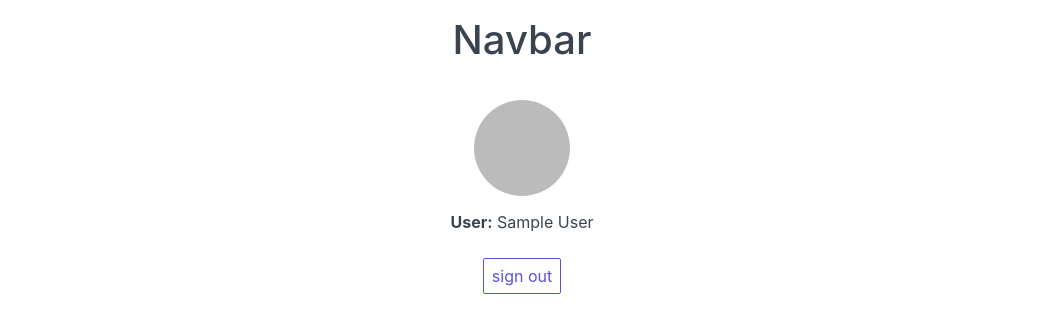
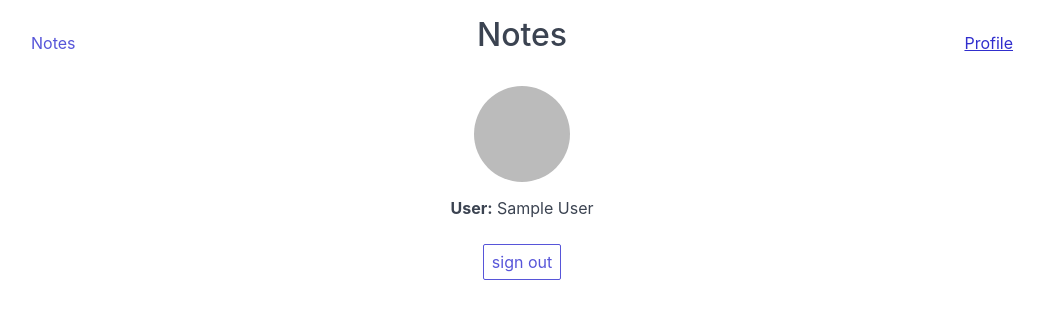
Before and after one commit to vadna034/firebase-notes, a React (Create React App) app: page /Auth in a window 1280 px wide. Shown: the top 332 px of the page, without its empty margins (118-1161 px from the left). Built offline with nearby package versions, Linux system fonts and the light colour scheme; no server answers; sample sign-in values are in the browser's storage.

Commit message:
Added a navbar with Auth to route between pages and a logout

```diff
--- a/src/App.js
+++ b/src/App.js
@@ -18,6 +18,9 @@ function App() {
           </div>
           <Switch>
             <Route exact path="/">
+              <Redirect to="/Notes" />
+            </Route>
+            <Route exact path="/Notes">
               <Main />
             </Route>
             <Route exact path="/Auth">
--- a/src/components/NavBar.js
+++ b/src/components/NavBar.js
@@ -1,3 +1,40 @@
-export default function NavBar() {
-  return <h1>Navbar</h1>;
+import { useContext } from 'react';
+import { NavLink } from 'react-router-dom';
+
+import 'spectre.css';
+
+import { AuthContext } from '../context/AuthContext';
+
+function NavBar(props) {
+  const { user, setUser } = useContext(AuthContext);
+  // 700 pixels should be minimum width.
+
+  return (
+    <div class="nav-main">
+      <header id="nav-lg" class="navbar">
+        <section class="navbar-section">
+          <div class="btn btn-link">
+            {user ? (
+              <NavLink to="/Notes" activeClassName="active">
+                Notes
+              </NavLink>
+            ) : null}
+          </div>
+        </section>
+        <section class="navbar-center">
+          <h2>Notes</h2>
+        </section>
+        <section class="navbar-section">
+          <div class="btn btn-link">
+            {user ? (
+              <NavLink to="/Auth" activeClassName="active">
+                Profile
+              </NavLink>
+            ) : null}
+          </div>
+        </section>
+      </header>
+    </div>
+  );
 }
+export default NavBar;
```
